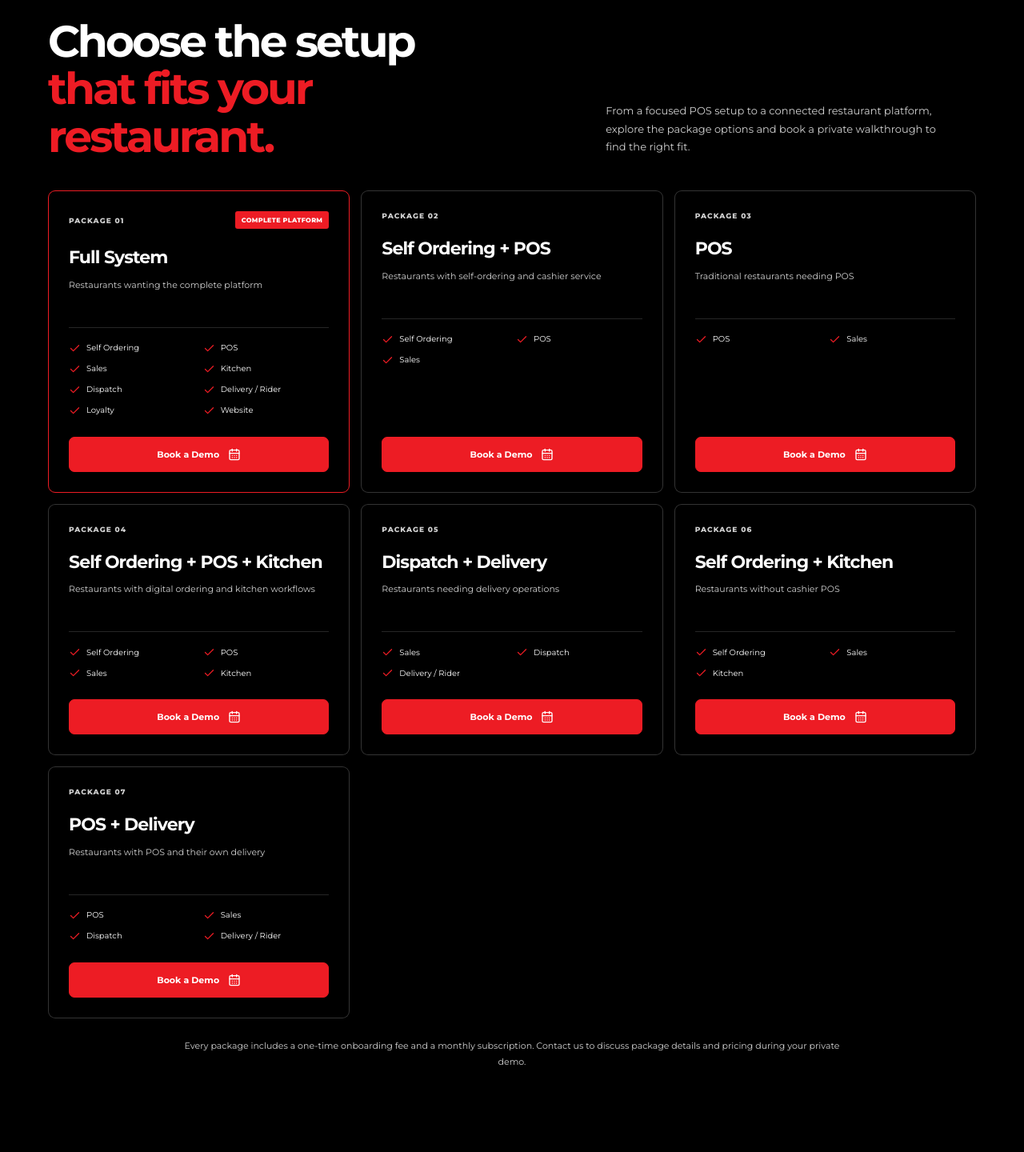
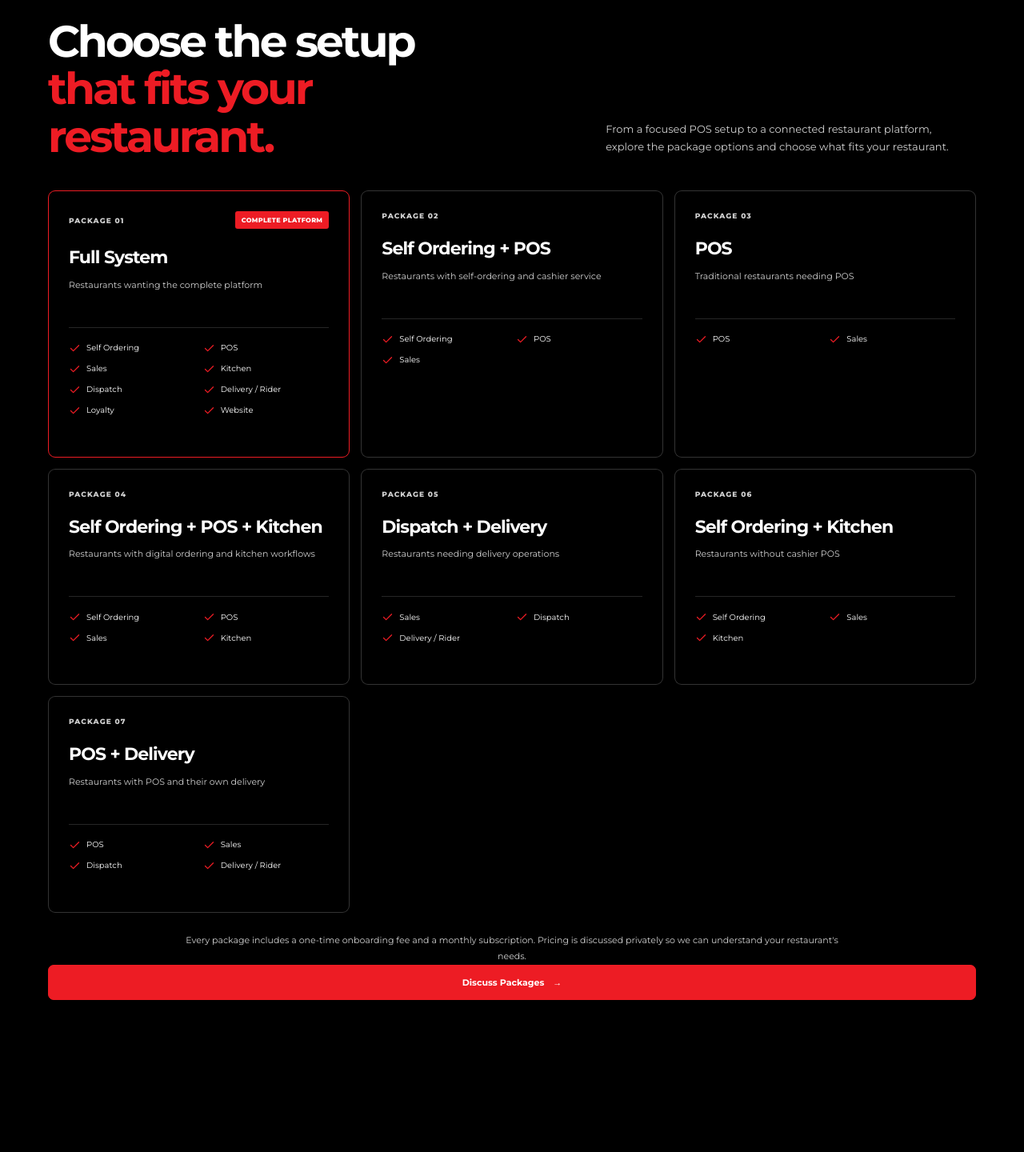
Before and after one commit to Jrnotjunior/web2table.io, a React (Vite) app: page / in a window 1280 px wide. Shown: the part 5483-6923 px from the top of the page at 80% size. Built offline with nearby package versions, Linux system fonts and the light colour scheme.

Commit message:
Reduce repeated demo calls to action in packages

```diff
--- a/src/components/sections/PackagesSection.tsx
+++ b/src/components/sections/PackagesSection.tsx
@@ -1,4 +1,4 @@
-import { Check, CalendarDays } from 'lucide-react'
+import { Check } from 'lucide-react'
 import SectionEyebrow from '../SectionEyebrow'
 
 const bookingEmail = 'web2table.solutions@gmail.com'
@@ -33,7 +33,7 @@ export default function PackagesSection() {
     <div className="container">
       <div className="section-heading split-heading packages-heading">
         <div><SectionEyebrow>Flexible package options</SectionEyebrow><h2>Choose the setup<br /><span>that fits your restaurant.</span></h2></div>
-        <p>From a focused POS setup to a connected restaurant platform, explore the package options and book a private walkthrough to find the right fit.</p>
+        <p>From a focused POS setup to a connected restaurant platform, explore the package options and choose what fits your restaurant.</p>
       </div>
       <div className="packages-grid">
         {packages.map((pkg, index) => <article className={`package-card${index === 0 ? ' package-card-featured' : ''}`} key={pkg.name}>
@@ -41,10 +41,9 @@ export default function PackagesSection() {
           <h3>{pkg.name}</h3>
           <p className="package-best-for">{pkg.bestFor}</p>
           <ul>{features.filter(feature => pkg.features[feature.key]).map(feature => <li key={feature.key}><Check size={15} aria-hidden="true" />{feature.label}</li>)}</ul>
-          <a className="button button-dark package-cta" href={bookingLink(pkg.name)}>Book a Demo <CalendarDays size={16} /></a>
         </article>)}
       </div>
-      <p className="packages-note">Every package includes a one-time onboarding fee and a monthly subscription. Contact us to discuss package details and pricing during your private demo.</p>
+      <div className="packages-footer"><p className="packages-note">Every package includes a one-time onboarding fee and a monthly subscription. Pricing is discussed privately so we can understand your restaurant's needs.</p><a className="button button-dark package-cta" href={bookingLink('Package consultation')}>Discuss Packages <span aria-hidden="true">→</span></a></div>
     </div>
   </section>
 }
```
